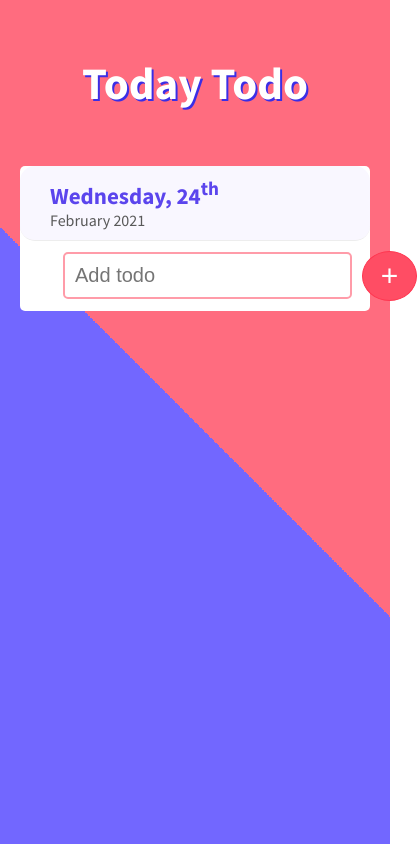
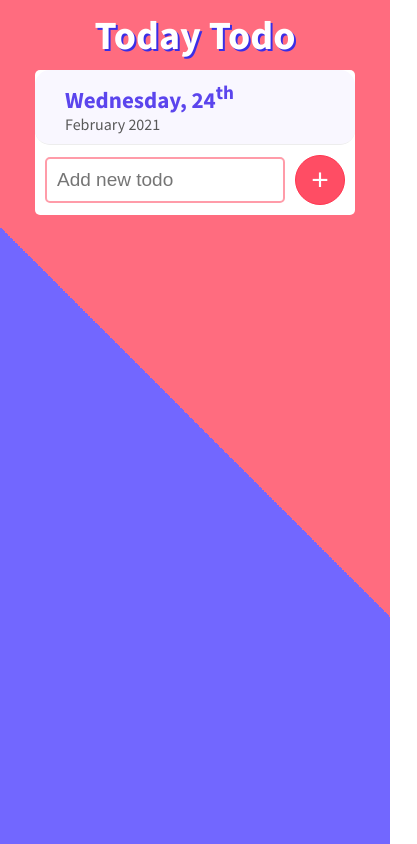
Before and after one commit to BayLadyCoder/today-todo, a React (Create React App) app: page / in a window 390 px wide. Shown: the whole page, 417 px wide, since content can reach past the window. Built offline with nearby package versions, Linux system fonts and the light colour scheme.

Commit message:
Improved responsice design and added form validation

```diff
--- a/src/App.css
+++ b/src/App.css
@@ -1,7 +1,23 @@
 .App {
+  min-width: 100vw;
   display: flex;
   flex-direction: column;
-  height: 100vh;
+  min-height: 100vh;
   align-items: center;
   font-family: 'Source Sans Pro', sans-serif;
 }
+
+.headerText {
+  font-family: 'Source Sans Pro', sans-serif;
+  color: #ffffff;
+  margin: 55px 0px;
+  text-shadow: 2px 2px #3a2ee6;
+  font-size: 45px;
+}
+
+@media only screen and (max-width: 600px) {
+  .headerText {
+    margin: 10px 0px;
+    font-size: 40px;
+  }
+}
--- a/src/App.js
+++ b/src/App.js
@@ -9,7 +9,7 @@ function App() {
   return (
     <Provider store={createStore(reducers)}>
       <div className="App" style={styles.container}>
-        <h1 style={styles.headerText}>Today Todo</h1>
+        <h1 className="headerText">Today Todo</h1>
         <TodoList />
       </div>
     </Provider>
@@ -21,13 +21,6 @@ const styles = {
     backgroundColor: "#ff4d64",
     background: "linear-gradient(45deg, #7267ff 50%,#ff6c7f 50%)",
   },
-  headerText: {
-    fontFamily: "'Source Sans Pro', sans-serif",
-    color: "#ffffff",
-    margin: "55px",
-    textShadow: "2px 2px #3a2ee6",
-    fontSize: "45px",
-  },
 };
 
 export default App;
--- a/src/components/AddTodo/AddTodo.js
+++ b/src/components/AddTodo/AddTodo.js
@@ -12,6 +12,7 @@ const AddTodo = ({ addTodoAction, addTaskAction }) => {
   // the todo that got clicked delete will be removed
   // (remove that todo object from the array)
   const [newTodo, setNewTodo] = useState("");
+  const [formError, setFormError] = useState("");
 
   const savingNewTodo = (event) => {
     setNewTodo(event.target.value);
@@ -19,23 +20,33 @@ const AddTodo = ({ addTodoAction, addTaskAction }) => {
 
   const addTodo = (event) => {
     event.preventDefault();
+    if (newTodo.length > 0) {
       addTodoAction({ id: nanoid(), data: newTodo, isChecked: false });
       addTaskAction();
       setNewTodo("");
+      setFormError("");
+    } else {
+      setFormError("Please enter a task");
+    }
   };
 
   return (
     <div style={styles.container}>
       <form style={styles.form}>
+        <div>
           <input
             style={styles.textInput}
             type="text"
             id="newTodo"
             name="newTodo"
-          placeholder="Add todo"
+            placeholder="Add new todo"
             value={newTodo || ""}
             onChange={savingNewTodo}
           />
+          {formError && (
+            <p style={{ fontSize: "15px", color: "#ff3650" }}>{formError}</p>
+          )}
+        </div>
 
         <button
           style={styles.addTodoButton}
@@ -57,14 +68,17 @@ const styles = {
   form: {
     display: "flex",
     alignItems: "center",
-    justifyContent: "space-around",
-    width: "80%",
+    justifyContent: "center",
+    width: "100%",
+    minWidth: "300px",
   },
   textInput: {
     padding: "10px",
-    width: "300px",
+    minWidth: "240px",
+    width: "95%",
+    maxWidth: "400px",
     marginRight: "10px",
-    fontSize: "20px",
+    fontSize: "19px",
     border: "2px solid #ff9ca9",
     borderRadius: "5px",
     color: "#303030",
@@ -73,11 +87,12 @@ const styles = {
     backgroundColor: "#ff4d64",
     color: "#ffffff",
     fontSize: "30px",
-    minWidth: "55px",
+    minWidth: "50px",
     minHeight: "50px",
     padding: "0",
     borderRadius: "50%",
     border: "1px solid #ff3650",
+    alignSelf: "flex-start",
   },
 };
 
--- a/src/components/TodoList/TodoList.js
+++ b/src/components/TodoList/TodoList.js
@@ -103,10 +103,11 @@ const styles = {
     display: "flex",
     backgroundColor: "#ffffff",
     flexDirection: "column",
-    minWidth: "350px",
+    minWidth: "320px",
     width: "40%",
     maxWidth: "550px",
     borderRadius: "5px",
+    marginBottom: "20px",
   },
   infoHeader: {
     display: "flex",
```
Lines whose indentation alone changed are shown as unchanged.
